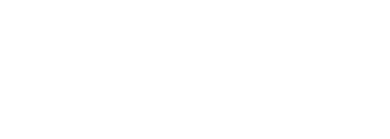
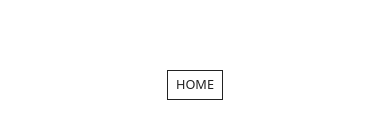
Before and after one commit to gh0st-del/UNDERFLOW, a React (Vite) app: page /home in a window 390 px wide. Before the commit this address had no page. Shown: the part 337-476 px from the top of the page. Built offline with nearby package versions, Linux system fonts and the light colour scheme.

Commit message:
Improve NavLink with selected prop and clamp based responsiveness

```diff
--- a/src/App.jsx
+++ b/src/App.jsx
@@ -1,20 +1,20 @@
 import { BrowserRouter, Route, Routes } from "react-router-dom";
-import Home from "./pages/Home";
-import AppLayout from "./components/AppLayout";
+import NavLink from "./components/NavLink";
+import { useState } from "react";
 
-function App() {
+function App()
+{
+  const [selected, SetSelected] = useState(false);
+
   return (
     <BrowserRouter>
       <Routes>
-        <Route path="/" element={<AppLayout />}>
-          <Route index element={<Home />} />
-          {/*
-            ...
-            here another pages that belong to Applayout
-            ...
-          */}
-        </Route>
+        <Route path="home"></Route>
       </Routes>
+
+      <div className="w-dvw h-dvh flex justify-center items-center">
+        <NavLink to={"home"} label={"HOME"} fontSize="clamp(0.5rem, 0.357rem + 0.714vw, 1rem)" selected={selected} onClick={() => SetSelected(!selected)}></NavLink>
+      </div>
     </BrowserRouter>
   );
 }
--- a/src/components/NavLink.jsx
+++ b/src/components/NavLink.jsx
@@ -1,4 +1,3 @@
-import { useState } from "react";
 import { Link } from "react-router-dom";
 
 /**
@@ -9,55 +8,55 @@
  * @param {string} [props.label="link"] - The text displayed for the link.
  * @param {number} [props.fontSize=1] - Font size in `rem` units.
  * @param {number} [props.horizontalPadding=1] - Horizontal padding in `rem` units.
+ * @param {boolean} [props.selected=false] - Whether the link is currently selected (used for styling).
+ * @param {function} [props.onClick] - Optional click handler for the link.
  * @returns {JSX.Element} A styled and animated navigation link component.
  */
-function NavLink({path, label = "link", fontSize = 1, horizontalPadding = 1})
+function NavLink({path, label = "link", fontSize = "1rem", horizontalPadding = "1rem", selected = false, onClick})
 {
-    const [isClicked, SetIsClicked] = useState(false);
-
     const mid = Math.floor(label.length / 2);
     const part1 = label.slice(0, mid).toUpperCase();
     const part2 = label.slice(mid).toUpperCase();
 
     return (
         <Link
-            className={`w-fit flex justify-center border-graphite-800 overflow-hidden relative group after:content-[''] after:absolute after:top-0 after:-z-10 after:w-[100%] after:h-full after:bg-amber-500 ${isClicked ? "after:left-0" : "after:-left-1/1"} after:transition-all after:ease-in-out after:duration-300`}
+            className={`w-fit flex justify-center border-graphite-800 overflow-hidden relative group after:content-[''] after:absolute after:top-0 after:-z-10 after:w-[100%] after:h-full after:bg-amber-500 ${selected ? "after:left-0" : "after:-left-1/1"} after:transition-width after:ease-in-out after:duration-300`}
             to={path}
-            onClick={() => SetIsClicked(!isClicked)}
+            onClick={onClick}
             style={{
-                padding: `calc(0.5rem * ${fontSize}) calc(1rem * ${fontSize} * ${horizontalPadding})`,
-                borderWidth: `calc(3px * ${fontSize})`,
+                padding: `calc(0.5 * ${fontSize}) calc(1 * ${fontSize} * ${parseFloat(horizontalPadding)})`,
+                borderWidth: `calc(0.18  * ${fontSize})`,
             }}
         >
             <span
-                className={`relative text-graphite-800 transition-all before:content-[''] before:bg-graphite-800 before:absolute before:bottom-1 before:w-0 group-hover:before:w-full before:h-[var(--before-height)] before:transition-all before:ease-in-out before:duration-300`}
+                className={`relative text-graphite-800 transition-[left] before:content-[''] before:bg-graphite-800 before:absolute before:bottom-[clamp(0.125rem,0.107rem+0.09vw,0.25rem)] before:w-0 group-hover:before:w-full before:h-[var(--before-height)] before:transition-width before:ease-in-out before:duration-300`}
                 style={{
-                    fontSize: `calc(1.5rem * ${fontSize})`,
-                    "--before-height": `calc(2px * ${fontSize})`,
-                    left: `${isClicked ? `calc(1.0rem * ${-fontSize})` : "0"}`
+                    fontSize: `calc(1.5 * ${fontSize})`,
+                    "--before-height": `calc(0.122 * ${fontSize})`,
+                    left: `${selected ? `calc(-1.0 * ${fontSize})` : "0"}`
                 }}
             >
                 {label}
             </span>
 
             <span
-                className={`h-full pr-8 text-center absolute -translate-y-1/2 [writing-mode:sideways-lr] top-1/2 transition-all ease-in-out duration-300 bg-white leading-4`}
+                className={`h-full pr-8 text-center text-graphite-800 absolute -translate-y-1/2 [writing-mode:sideways-lr] top-1/2 transition-[right] ease-in-out duration-300 bg-white leading-4`}
                 style={{
-                    paddingRight: `calc(1.45rem * ${fontSize * 0.7})`,
-                    fontSize: `calc(1.5rem * ${fontSize * 0.7})`,
-                    right: `${isClicked ? `calc(0rem * ${fontSize} - 0.1rem)` : `calc(2rem * ${-fontSize})`}`,
-                    lineHeight: `calc(1.5rem * ${fontSize * 0.7})`,
+                    paddingRight: `calc(1.45 * ${fontSize} * 0.7)`,
+                    fontSize: `calc(1.5 * ${fontSize} * 0.7)`,
+                    right: `${selected ? `calc(-0.1rem)` : `calc(-20 * ${fontSize})`}`,
+                    lineHeight: `calc(1.5 * ${fontSize} * 0.7)`,
                 }}
             >
                 {part1}
             </span>
 
             <span
-                className={`h-full text-center absolute -translate-y-1/2 [writing-mode:sideways-lr] top-1/2 transition-all ease-in-out delay-150 duration-300 bg-white leading-4`}
+                className={`h-full text-center text-graphite-800 absolute -translate-y-1/2 [writing-mode:sideways-lr] top-1/2 transition-[right] ease-in-out delay-150 duration-300 bg-white leading-4`}
                 style={{
-                    fontSize: `calc(1.5rem * ${fontSize * 0.7})`,
-                    right: `${isClicked ? "0" : `calc(2rem * ${-fontSize})`}`,
-                    lineHeight: `calc(1rem * ${fontSize})`
+                    fontSize: `calc(1.5 * ${fontSize} * 0.7)`,
+                    right: `${selected ? "0" : `calc(-2 * ${fontSize})`}`,
+                    lineHeight: `calc(0.85 * ${fontSize})`
                 }}
             >
                 {part2}
```
